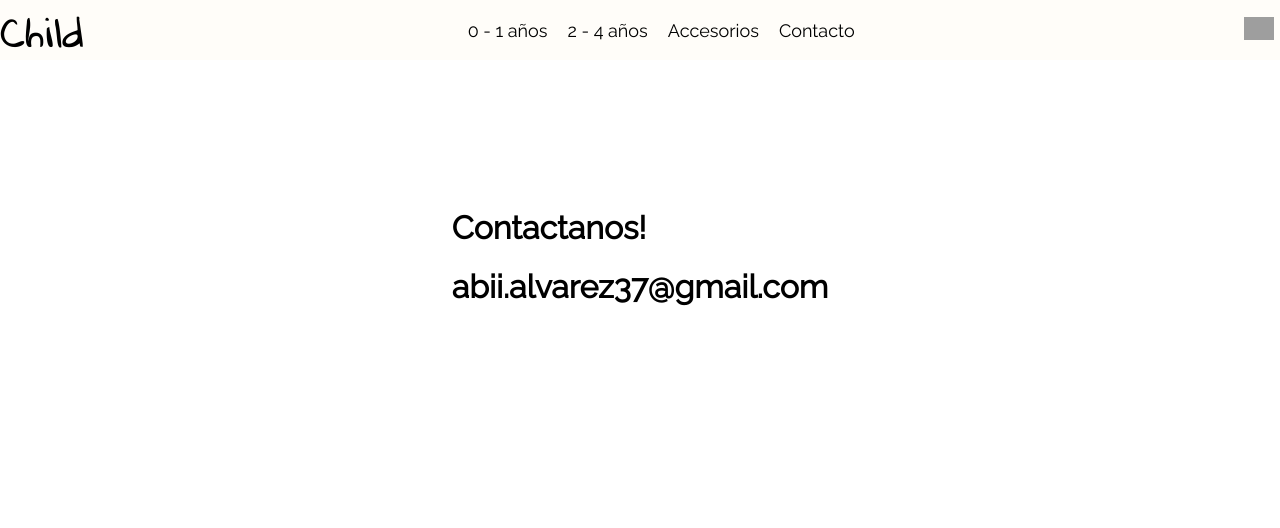
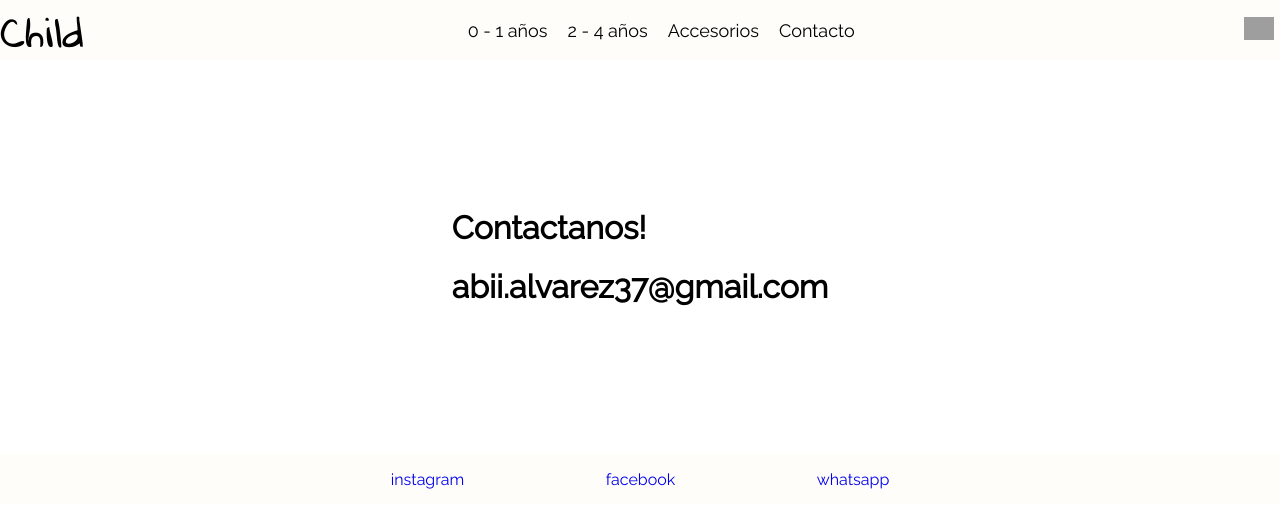
Before and after one commit to matiasfmart/tienda-child, a React (Create React App) app: page /contacto in a window 1280 px wide. Shown: the top 528 px of the page. Built offline with nearby package versions, Linux system fonts and the light colour scheme; grey boxes are pictures that could not be loaded.

Commit message:
add footer, styles in progress

```diff
--- a/src/App.css
+++ b/src/App.css
@@ -188,6 +188,34 @@ body {
   justify-content: center;
 }
 
+.footer-container{
+  width: 100%;
+  background-color: #fffdf9;
+  display: flex;
+  justify-content: center;
+  align-items: center;
+  right: 0;
+  bottom: 0;
+  left: 0;
+  width: 100%;
+  height: 50px;
+}
+
+.footer-links{
+  width: 50%;
+  display: flex;
+  justify-content: space-around;
+  align-items: center;
+}
+
+.footer-links .link{
+  text-decoration: none;
+}
+
+.footer-links div{
+  display: inline-block;
+}
+
 @media (max-width:600px) {
   .nav > .nav-btn {
     display: inline-block;
--- a/src/App.js
+++ b/src/App.js
@@ -4,6 +4,7 @@ import ItemListContainer from './components/ItemListContainer';
 import { BrowserRouter, Routes, Route } from "react-router-dom";
 import ItemDetailContainer from './components/ItemDetailContainer';
 import ContactSection from './components/ContactSection';
+import Footer from './components/Footer';
 
 function App() {
 
@@ -16,6 +17,7 @@ function App() {
         <Route path='/category/:type' element={<ItemListContainer />}/>
         <Route path='/contacto' element={<ContactSection />}/>
       </Routes>
+      <Footer />
     </BrowserRouter>
     );
 }
--- /dev/null
+++ b/src/components/Footer.jsx
@@ -0,0 +1,21 @@
+import { Link } from "react-router-dom";
+
+function Footer() {
+    return (
+        <div className="footer-container">
+            <div className="footer-links">
+                <div>
+                    <a href='https://www.instagram.com/abii.37/' className="link" to={'/category/01'}>instagram</a>
+                </div>
+                <div>
+                    <a href="https://www.facebook.com/ChildProveedor" className="link" to={'/category/24'}>facebook</a>
+                </div>
+                <div>
+                    <a href="https://wa.me/+5491169792323" className="link" to={'/category/ac'}>whatsapp</a>
+                </div>
+            </div>
+        </div>
+    )
+}
+
+export default Footer;
```
Lines whose indentation alone changed are shown as unchanged.
